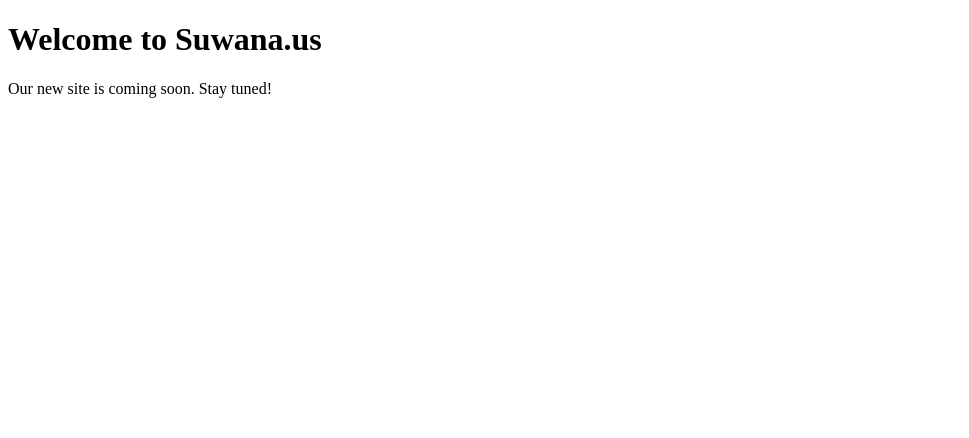
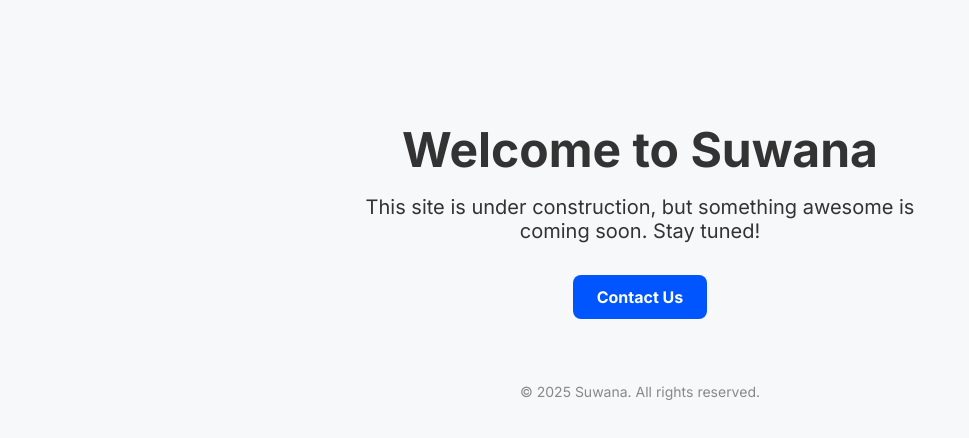
Before and after one commit to suwanagit/suwana, a plain HTML site: page index.html in a window 1280 px wide. Shown: the whole page, without its empty margins (0-969 px from the left). Drawn offline with Linux system fonts and the light colour scheme.

Commit message:
Update index.html

```diff
--- a/index.html
+++ b/index.html
@@ -1,13 +1,51 @@
-<!-- index.html -->
 <!DOCTYPE html>
 <html lang="en">
 <head>
   <meta charset="UTF-8" />
-  <meta name="viewport" content="width=device-width, initial-scale=1.0" />
+  <meta name="viewport" content="width=device-width, initial-scale=1.0"/>
   <title>Suwana</title>
+  <link href="https://fonts.googleapis.com/css2?family=Inter:wght@400;700&display=swap" rel="stylesheet">
+  <style>
+    body {
+      font-family: 'Inter', sans-serif;
+      background: #f7f8fa;
+      color: #333;
+      text-align: center;
+      padding: 5rem 1rem;
+    }
+    h1 {
+      font-size: 3rem;
+      margin-bottom: 1rem;
+    }
+    p {
+      font-size: 1.25rem;
+      max-width: 600px;
+      margin: 0 auto 2rem;
+    }
+    a.button {
+      display: inline-block;
+      padding: 0.75rem 1.5rem;
+      background: #0055ff;
+      color: white;
+      text-decoration: none;
+      border-radius: 8px;
+      font-weight: bold;
+      transition: background 0.2s;
+    }
+    a.button:hover {
+      background: #003bcc;
+    }
+    footer {
+      margin-top: 4rem;
+      font-size: 0.875rem;
+      color: #888;
+    }
+  </style>
 </head>
 <body>
-  <h1>Welcome to Suwana.us</h1>
-  <p>Our new site is coming soon. Stay tuned!</p>
+  <h1>Welcome to Suwana</h1>
+  <p>This site is under construction, but something awesome is coming soon. Stay tuned!</p>
+  <a href="mailto:suwana@yourdomain.com" class="button">Contact Us</a>
+  <footer>&copy; 2025 Suwana. All rights reserved.</footer>
 </body>
 </html>
```
